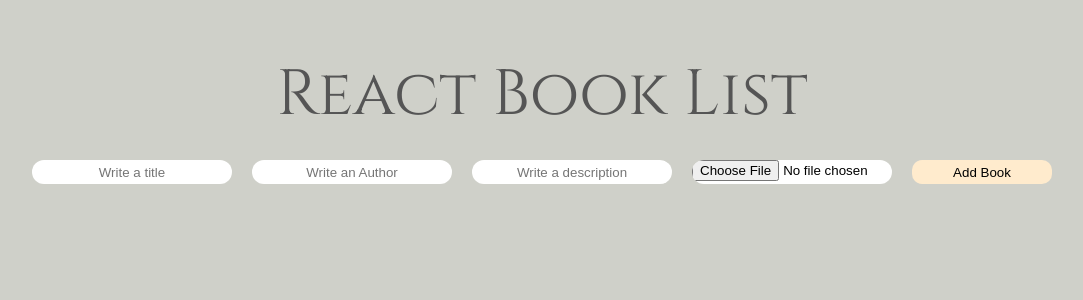
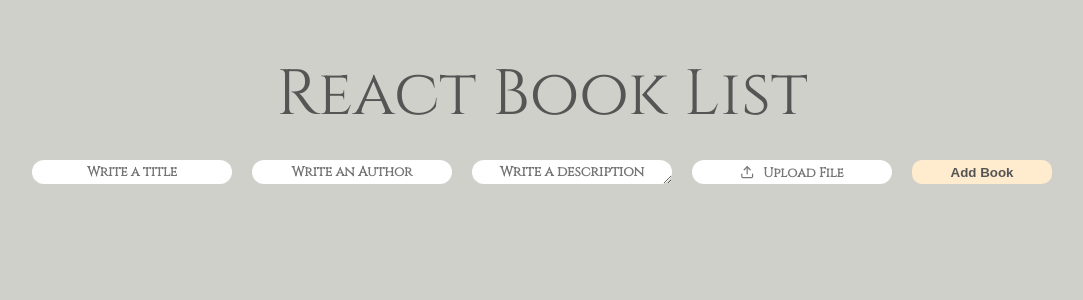
Before and after one commit to cristiansot/React-Book-List, a React (Create React App) app in the folder my-app/: page / in a window 1280 px wide. Shown: the top 300 px of the page, without its empty margins (98-1181 px from the left). Built offline with nearby package versions, Linux system fonts and the light colour scheme; no server answers; the HTML template or start-up script is replaced by a standard one.

Commit message:
Developing upload images

```diff
--- a/my-app/src/App.js
+++ b/my-app/src/App.js
@@ -13,27 +13,30 @@ function App() {
     getBooks();
   }, []);
 
+  //Function that to get books from the server
   function getBooks() {
     Axios.get(url).then((response) => {
       setBooks(response.data);
     });
   }
 
+  //Function that to put books from the server and reorganize the list
   function addBooks(newBook) {
     Axios.post(url, newBook).then((response) => {
       setBooks([...books, response.data]);
     });
   }
 
-  function newBooks(newBook) {
-    setBooks([...books, newBook]);
-  }
-
+  //Function that delete a post when make a click ondelete button
   function deleteBook(bookId) {
     Axios.delete(`${url}/${bookId}`).then(() => {
       // Filter out the deleted book from the state
       setBooks(books.filter((book) => book.id !== bookId));
+    })
+    .catch((error) => {
+      console.log(error);
     });
+
   }
 
   return (
--- a/my-app/src/components/AddBookForm.js
+++ b/my-app/src/components/AddBookForm.js
@@ -1,53 +1,69 @@
 import { useForm } from 'react-hook-form';
+import { LuUpload } from "react-icons/lu";
 import { v4 as uuidv4 } from 'uuid';
 import '../css/AddBookForm.css';
 
+/* The AddBookForm function is a React component that renders a form for adding a new book. */
 function AddBookForm({ addBooks }) {
+
   const { register, handleSubmit, setValue, reset } = useForm('');
+  const onSubmit = handleSubmit((data) => {
 
-  const onSubmit = handleSubmit((data) => {
     const newBook = {
       id: uuidv4(),
       title: data.title,
       author: data.author,
       description: data.description,
+      // src={URL.createObjectURL data.image}
       image: data.image,
     };
+    console.log(data);
+
     addBooks(newBook);
     reset(); // Reset all form fields
   });
 
   return (
+  /* Structure of the form */
+  /* Event onSubmit for to save the data for to make a new book */
     <form className="contentForm" onSubmit={onSubmit}>
       <input
         type="text"
         placeholder="Write a title"
         name="title"
-        {...register('title')}
+        {...register('title', {required: true})}
       />
       <input
         type="text"
         placeholder="Write an Author"
         name="author"
-        {...register('author')}
+        {...register('author', {required: true})}
       />
-      <input
+      <textarea
+        className='descInputText'
         type="text"
         placeholder="Write a description"
         name="description"
-        {...register('description')}
+        {...register('description', {required: true})}
       />
-      <div className="inputText">
+
+      <button className="uploadButton">
+        <i className='uploadIcon'><LuUpload /></i>
+        <p>Upload File</p>
         <input
           className="image"
           type="file"
-          {...register('image')}
+          // {...register('image', {required: true})}
+
           onChange={(e) => {
             // I need to resolve this point --> how to upload images at the server
-            setValue('image', e.target.value);
+
+            setValue('image', e.target.files[0].name);
+            console.log(e.target.files[0].name)
+
           }}
         />
-      </div>
+      </button>
 
       <button className="submit" type="submit">
         Add Book
--- a/my-app/src/components/BookList.js
+++ b/my-app/src/components/BookList.js
@@ -11,7 +11,7 @@ const BookList = ({ books, onDeleteBook }) => {
             <button className='deleteBtn' onClick={() => onDeleteBook(item.id)}>
               <RiDeleteBin2Fill className='deleteIcon' />
             </button>
-            <img className='imgBook' src={item.image} alt='Book image' />
+            <img className='imgBook' src={item.image} alt='' />
           </div>
           <h2 className='title'>{item.title}</h2>
           <h3 className='author'>{item.author}</h3>
--- a/my-app/src/css/AddBookForm.css
+++ b/my-app/src/css/AddBookForm.css
@@ -12,6 +12,8 @@
     border: none;
     background-color: blanchedalmond;
     text-transform: capitalize;
+    font-weight: 800;
+    color: #555;
 }
 
 .submit:hover {
@@ -20,6 +22,8 @@
 }
 
 input {
+    font-family: 'Cinzel', serif;
+    font-weight: 800;
     width: 200px;
     height: 24px;
     margin: 10px;
@@ -29,7 +33,64 @@ input {
     text-align: center;
 }
 
-.inputText input {
-    /* display: none; */
+.descInputText {
+    width: 200px;
+    height: 24px;
+    margin: 10px;
+    background-color: white;
+    border-radius: 12px;
+    border: none;
+    text-align: center;
+    overflow: scroll;
+}
 
+.descInputText::placeholder {
+    padding: 3px;
+    font-family: 'Cinzel', serif;
+    font-weight: 800;
 }
+
+.uploadButton {
+    position: relative;
+    display: flex;
+    justify-content: space-evenly;
+    align-items: center;
+    width: 200px;
+    height: 24px;
+    margin: 10px;
+    font-family: 'Cinzel', serif;
+    font-size: 0.9rem;
+    font-weight: 800;
+    color: #777;
+    background-color: white;
+    border-radius: 12px;
+    border: none;
+    text-align: center;
+    overflow: hidden;
+}
+
+.uploadButton:hover {
+    background-color: beige;
+}
+
+.uploadIcon {
+    display: flex;
+    font-style: normal;
+    margin-right: -40px
+}
+
+.uploadButton input[type='file'] {
+    position: absolute;
+    cursor: pointer;
+    transform: scale(3);
+    opacity: 0;
+}
+
+p {
+    margin-top: 2px;
+}
+
+textarea {
+    font-family: 'Cinzel', serif;
+    font-size: 0.85rem;
+}
```
Also changed, not shown: 1 other file (tests, documents, lock files or other folders).
